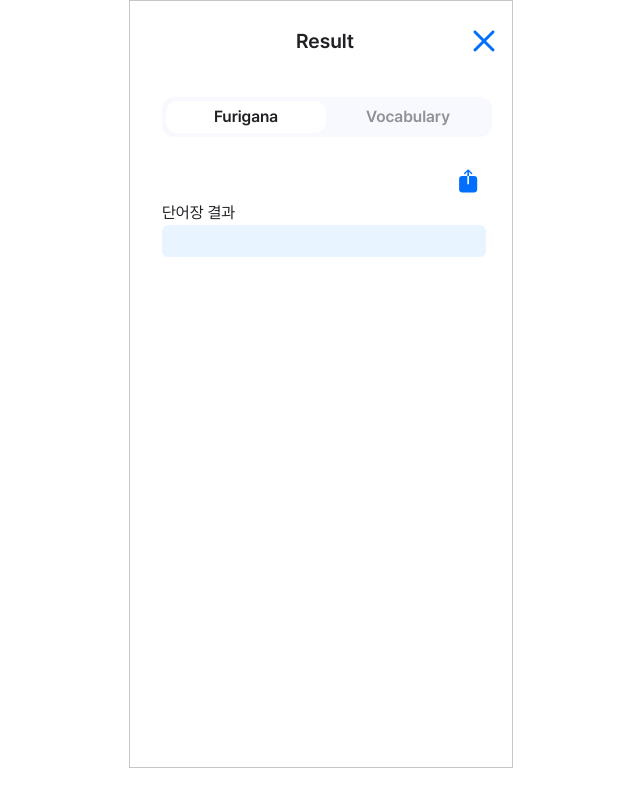
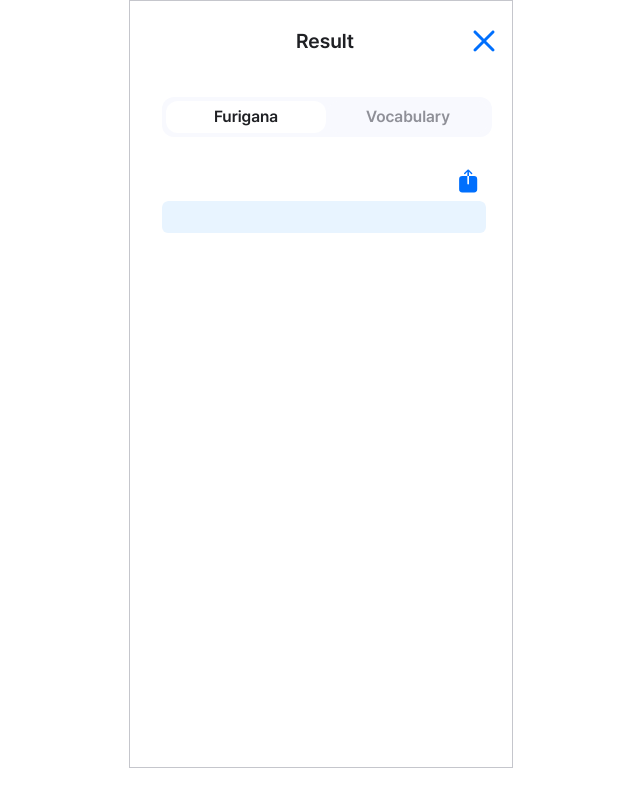
Before and after one commit to naGGuri/furigana_converter, a React (Vite) app in the folder Frontend/: page /result in a window 1280 px wide. Shown: the whole page, without its empty margins (319-959 px from the left). Built offline with nearby package versions, Linux system fonts and the light colour scheme.

Commit message:
feat: OCR 프로세스 출력 결과물 파싱

```diff
--- a/Frontend/src/pages/Converting.tsx
+++ b/Frontend/src/pages/Converting.tsx
@@ -1,5 +1,5 @@
 import { useState, useEffect, useRef } from "react";
-import { useNavigate, useSearchParams } from "react-router-dom";
+import { useNavigate } from "react-router-dom";
 import { useUploadStore } from "../store/uploadStore";
 import { useOCRStore } from "../store/ocrStore";
 import MobileLayout from "../components/MobileLayout";
@@ -10,15 +10,10 @@ import CustomDialog from "../components/CustomDialog";
 const Converting = () => {
     const [open, setOpen] = useState(false);
     const navigate = useNavigate();
-    const [searchParams] = useSearchParams();
-    const mode = searchParams.get("mode") || "Furigana";
-
     const { files } = useUploadStore();
     const { setResult } = useOCRStore();
 
     const BASE_URL = import.meta.env.VITE_API_BASE_URL;
-    const endpoint = mode === "Vocabulary" ? "voca" : "furigana";
-
     const controllerRef = useRef<AbortController | null>(null);
 
     useEffect(() => {
@@ -35,32 +30,44 @@ const Converting = () => {
 
         const controller = new AbortController();
         controllerRef.current = controller;
-        console.log(BASE_URL, endpoint);
-        axios
-            .post(`${BASE_URL}/api/ocr/${endpoint}`, formData, {
-                signal: controller.signal,
-            })
-            .then((res) => {
-                const data = res.data;
-                if (mode === "Vocabulary") {
-                    console.log("📦 Vocabulary Result:", data.kanji_words_list);
-                    setResult(data.kanji_words_list || []);
-                } else {
-                    setResult(data.furigana_texts || []);
-                    console.log("📦 Furigana Result:", data.furigana_texts);
-                }
-                navigate(`/result?mode=${mode}`);
-            })
-            .catch((err) => {
-                if (axios.isCancel(err) || err.name === "CanceledError") {
+
+        const sendRequests = async () => {
+            try {
+                const [furiganaRes, vocabularyRes] = await Promise.all([
+                    axios.post(`${BASE_URL}/api/ocr/furigana`, formData, {
+                        signal: controller.signal,
+                    }),
+                    axios.post(`${BASE_URL}/api/ocr/voca`, formData, {
+                        signal: controller.signal,
+                    }),
+                ]);
+
+                const furiganaData = furiganaRes.data;
+                const vocabData = vocabularyRes.data;
+
+                setResult({
+                    furigana: furiganaData.furigana_texts || [],
+                    vocabulary: vocabData.kanji_words_list || [],
+                });
+
+                navigate("/result");
+            } catch (err) {
+                if (axios.isCancel(err) || (err instanceof Error && err.name === "CanceledError")) {
                     console.warn("❌ OCR 요청이 사용자에 의해 취소되었습니다.");
                 } else {
                     alert("OCR 처리 중 오류가 발생했습니다.");
-                    console.error(err);
+                    if (err instanceof Error) {
+                        console.error(err.message);
+                    } else {
+                        console.error("Unknown error:", err);
+                    }
                 }
                 navigate("/upload");
-            });
-    }, [files, navigate, mode, setResult]);
+            }
+        };
+
+        sendRequests();
+    }, [files, navigate, setResult]);
 
     return (
         <MobileLayout>
@@ -82,7 +89,7 @@ const Converting = () => {
                 isOpen={open}
                 onCancel={() => setOpen(false)}
                 onConfirm={() => {
-                    controllerRef.current?.abort(); // ✅ 진짜 취소는 여기서만!
+                    controllerRef.current?.abort();
                     setOpen(false);
                     navigate("/upload");
                 }}
--- a/Frontend/src/pages/Result.tsx
+++ b/Frontend/src/pages/Result.tsx
@@ -1,27 +1,18 @@
+// src/pages/Result.tsx
 import { useState } from "react";
-import { useLocation } from "react-router-dom";
 import { useOCRStore } from "../store/ocrStore";
 import { useNavigate } from "react-router-dom";
 import MobileLayout from "../components/MobileLayout";
-import type { VocabularyWord } from "../types/ocr"; // VocabularyWord 타입이 여기에 정의되어 있다고 가정
 
 const Result = () => {
-    const location = useLocation();
-    const isFurigana = location.search.includes("mode=Furigana");
+    const [toggle, setToggle] = useState<"Furigana" | "Vocabulary">("Furigana");
     const { result } = useOCRStore();
-    const [toggle, setToggle] = useState<"Furigana" | "Vocabulary">("Furigana"); // Furigana 또는 Vocabulary 선택 토글 상태
     const navigate = useNavigate();
 
-    const goToHome = () => {
-        navigate("/");
-    };
-
-    // console.log("🧪 OCR result in Result.tsx: ", result);
-
     return (
-        <MobileLayout title="Result" onClose={goToHome}>
+        <MobileLayout title="Result" onClose={() => navigate("/")}>
             <div className="px-4 py-6">
-                {/* 토글 버튼 */}
+                {/* 토글 */}
                 <div className="flex w-[330px] h-[40px] p-[4px] mb-8 bg-light4 rounded-xl justify-center items-center gap-[2px]">
                     <button
                         onClick={() => setToggle("Furigana")}
@@ -40,15 +31,17 @@ const Result = () => {
                         Vocabulary
                     </button>
                 </div>
+
                 {/* 내보내기 */}
                 <div className="flex justify-end mb-2 cursor-pointer">
                     <img src="src/assets/export.svg" alt="내보내기" className="h-[24px] w-[24px]" />
                 </div>
-                {/* 출력결과 */}
-                {isFurigana ? (
+
+                {/* 결과 */}
+                {toggle === "Furigana" ? (
                     <div className="w-[324px] h-[480px] rounded-md overflow-y-auto">
                         <div className="flex flex-col items-start justify-start p-4 bg-[rgba(180,219,255,0.3)] rounded-md">
-                            {(result as string[]).map((line, idx) => (
+                            {result.furigana.map((line, idx) => (
                                 <p key={idx} className="font-bold text-[18px] text-dark1 mb-1">
                                     {line}
                                 </p>
@@ -56,14 +49,11 @@ const Result = () => {
                         </div>
                     </div>
                 ) : (
-                    <div>
-                        <p>단어장 결과</p>
                     <div className="w-[324px] h-[480px] rounded-md overflow-y-auto">
                         <div className="flex flex-col items-start justify-start p-4 bg-[rgba(180,219,255,0.3)] rounded-md">
-                                {(result as VocabularyWord[][]).map((sentence, idx) => (
+                            {result.vocabulary.map((sentence, idx) => (
                                 <div key={idx} className="mb-4 bg-white p-4 rounded shadow">
-                                        {sentence.map((item, widx) => {
-                                            return (
+                                    {sentence.map((item, widx) => (
                                         <div
                                             key={widx}
                                             className="flex justify-between py-1 text-sm text-dark2 border-b"
@@ -71,11 +61,9 @@ const Result = () => {
                                             <span>{item.word}</span>
                                             <span className="text-gray-500">{item.reading}</span>
                                         </div>
-                                            );
-                                        })}
+                                    ))}
                                 </div>
                             ))}
-                            </div>
                         </div>
                     </div>
                 )}
--- a/Frontend/src/store/ocrStore.ts
+++ b/Frontend/src/store/ocrStore.ts
@@ -1,25 +1,22 @@
 // src/store/ocrStore.ts
 import { create } from "zustand";
-import type { OCRResult } from "../types/ocr";
 
-/**
- * OCRState는 OCR 결과에 대한 전역 상태를 정의합니다.
- * - result: 서버에서 받은 OCR 변환 결과 (후리가나 or 단어 정보)
- * - setResult: 결과를 상태에 저장하는 함수
- * - clearResult: 결과를 초기화하는 함수
- */
-interface OCRState {
-    result: OCRResult; // 현재 저장된 OCR 결과
-    setResult: (data: OCRResult) => void; // OCR 결과 저장 함수
-    clearResult: () => void; // OCR 결과 초기화 함수
+export interface VocabularyWord {
+    word: string;
+    reading: string;
 }
 
-/**
- * useOCRStore는 OCR 결과 상태를 관리하기 위한 Zustand 스토어입니다.
- * - 전역에서 OCR 변환 결과를 공유하고 재사용할 수 있습니다.
- */
+export interface OCRResult {
+    furigana: string[];
+    vocabulary: VocabularyWord[][];
+}
+
+interface OCRState {
+    result: OCRResult;
+    setResult: (result: OCRResult) => void;
+}
+
 export const useOCRStore = create<OCRState>((set) => ({
-    result: [], // 초기 상태는 빈 배열
-    setResult: (data) => set({ result: data }), // OCR 결과 저장
-    clearResult: () => set({ result: [] }), // OCR 결과 초기화
+    result: { furigana: [], vocabulary: [] },
+    setResult: (result) => set({ result }),
 }));
```
Lines whose indentation alone changed are shown as unchanged.
